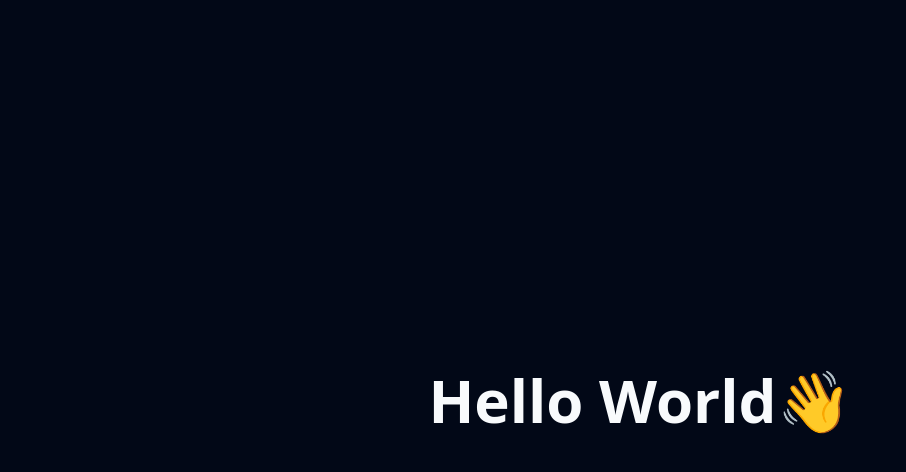
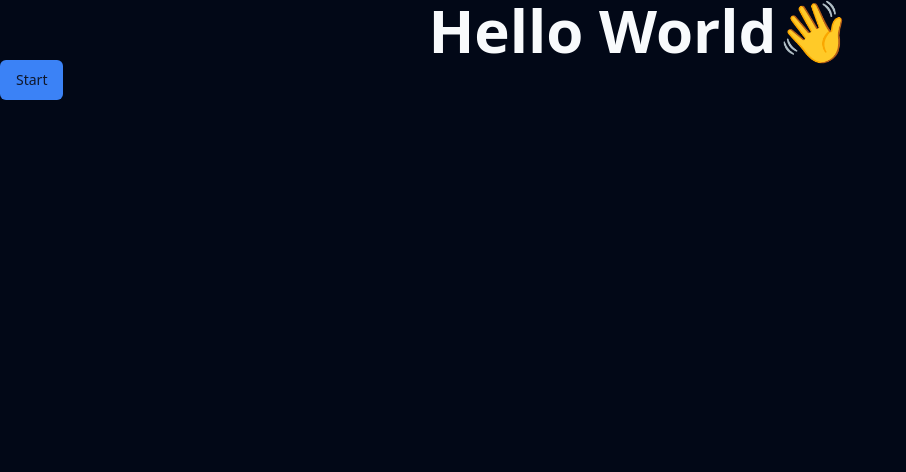
Before and after one commit to s3xmaxman/quizz-ai-app, a Next.js app: page / in a window 1280 px wide. Shown: the top 472 px of the page, without its empty margins (0-906 px from the left). Built offline with nearby package versions, Linux system fonts and the light colour scheme.

Commit message:
Quiz UI Component

```diff
--- a/src/app/page.tsx
+++ b/src/app/page.tsx
@@ -1,7 +1,14 @@
+import { Button } from "@/components/ui/button";
+
 export default function Home() {
   return (
-    <main className="flex min-h-screen flex-col items-center justify-center">
-      <h1 className="text-6xl font-bold">Hello World👋</h1>
-    </main>
+    <div className="flex flex-col flex-1">
+      <main className="flex justify-center flex-1">
+        <h1 className="text-6xl font-bold">Hello World👋</h1>
+      </main>
+      <footer>
+        <Button>Start</Button>
+      </footer>
+    </div>
   )
 }
```
